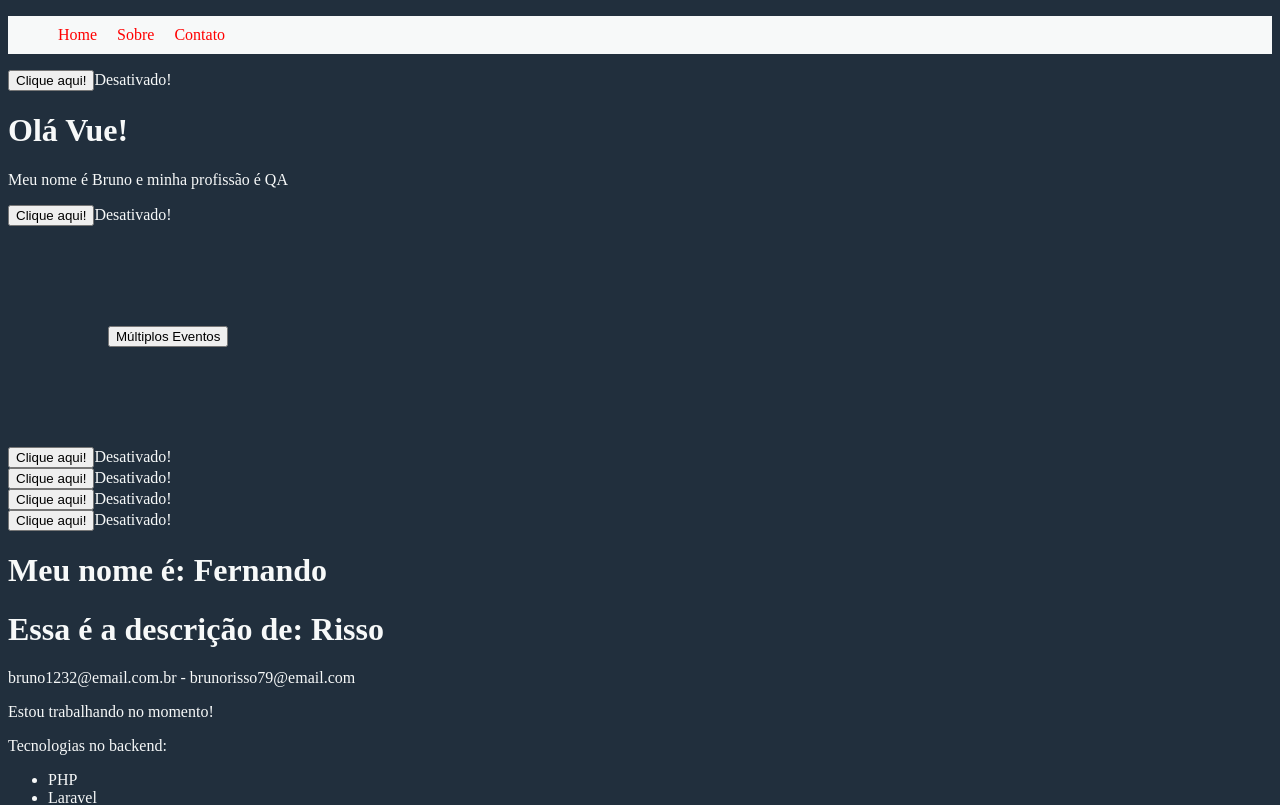
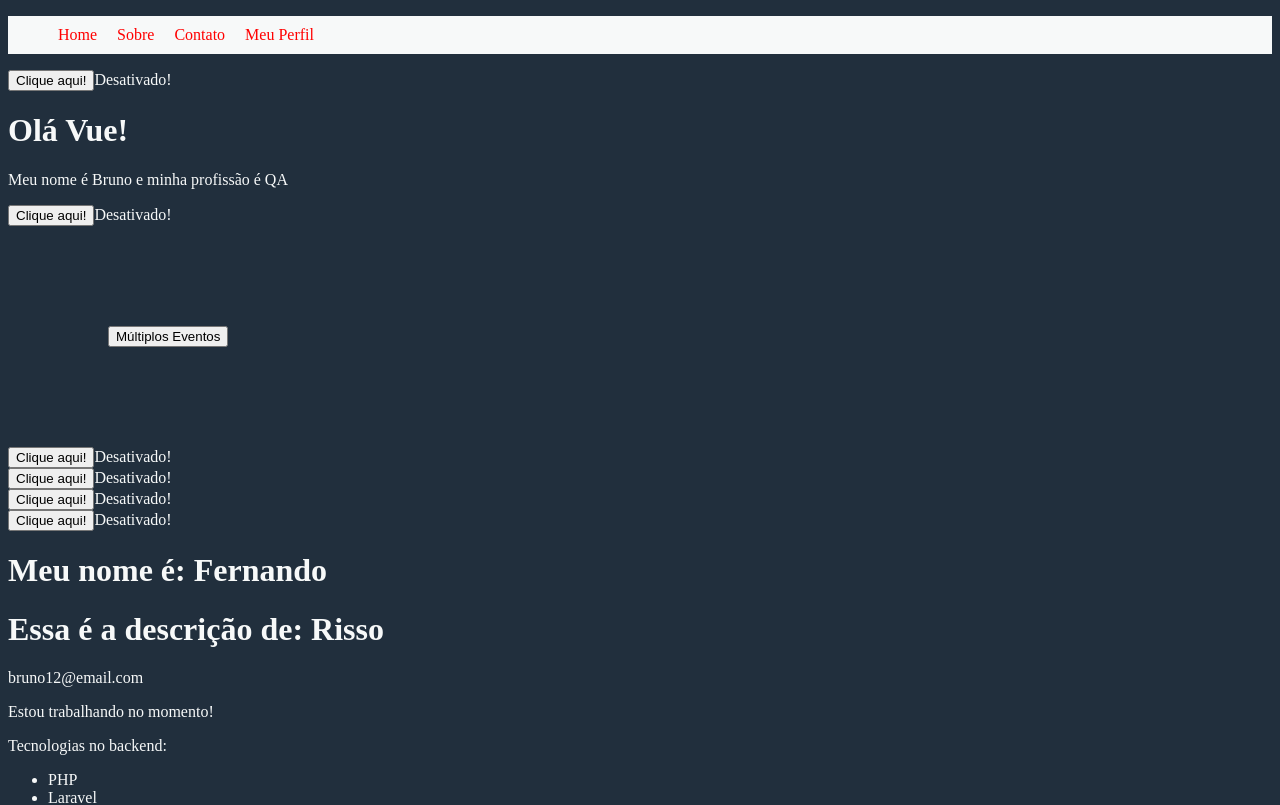
Before and after one commit to BrunoRisso58/learning-vuejs, a Vue app in the folder 2/: page / in a window 1280 px wide. Shown: the top 805 px of the page. Built offline with nearby package versions, Linux system fonts and the light colour scheme.

Commit message:
Props - 2

```diff
--- a/2/src/App.vue
+++ b/2/src/App.vue
@@ -1,5 +1,5 @@
 <template>
-    <Cabecalho />
+    <Cabecalho :isLogged="isLogged" />
     <PrimeiroComponente />
     <LifeCycle />
     <Pessoa />
@@ -18,6 +18,11 @@ import Cabecalho from './components/Cabecalho.vue';
             LifeCycle,
             Pessoa,
             Cabecalho
+        },
+        data() {
+            return {
+                isLogged: true
+            }
         }
     }
 </script>
--- a/2/src/components/Cabecalho.vue
+++ b/2/src/components/Cabecalho.vue
@@ -3,12 +3,14 @@
         <li><a href="#">Home</a></li>
         <li><a href="#">Sobre</a></li>
         <li><a href="#">Contato</a></li>
+        <li v-show="isLogged"><a href="#">Meu Perfil</a></li>
     </ul>
 </template>
 
 <script>
     export default {
         name: "Header",
+        props: ["isLogged"]
     }
 </script>
 
--- a/2/src/components/Info.vue
+++ b/2/src/components/Info.vue
@@ -1,6 +1,6 @@
 <template>
     <div>
-        <p>{{ compEmail }} - {{ email }}</p>
+        <p>{{ email }}</p>
         <p v-if="isWorking">Estou trabalhando no momento!</p>
         <p v-else>Estou em busca de novas oportunidades!</p>
         <div v-show="workWithTechnology">
@@ -27,11 +27,9 @@
         data() {
             return {
                 age: 19,
-                isWorking: true,
                 workWithTechnology: true,
                 showEmail: false,
                 showEmailButtonMsg: "Mostrar Email",
-                email: "brunorisso79@email.com",
                 backendTechnologies: ["PHP", "Laravel", "MySQL"],
                 frontendTechnologies: [
                     {id: 0, nome: "NuxtJS"},
@@ -41,7 +39,8 @@
             }
         },
         props: {
-            compEmail: String
+            email: String,
+            isWorking: Boolean
         },
         components: {
             Picture
--- a/2/src/components/Pessoa.vue
+++ b/2/src/components/Pessoa.vue
@@ -1,7 +1,7 @@
 <template>
     <div>
         <h1>Essa é a descrição de: {{nome}}</h1>
-        <Info compEmail="bruno1232@email.com.br" />
+        <Info :email="email" :isWorking=true />
         <Form />
     </div>
 </template>
@@ -12,7 +12,8 @@
         name: "Pessoa",
         data() {
             return {
-                nome: "Risso"
+                nome: "Risso",
+                email: "bruno12@email.com"
             }
         },
         components: {
```
